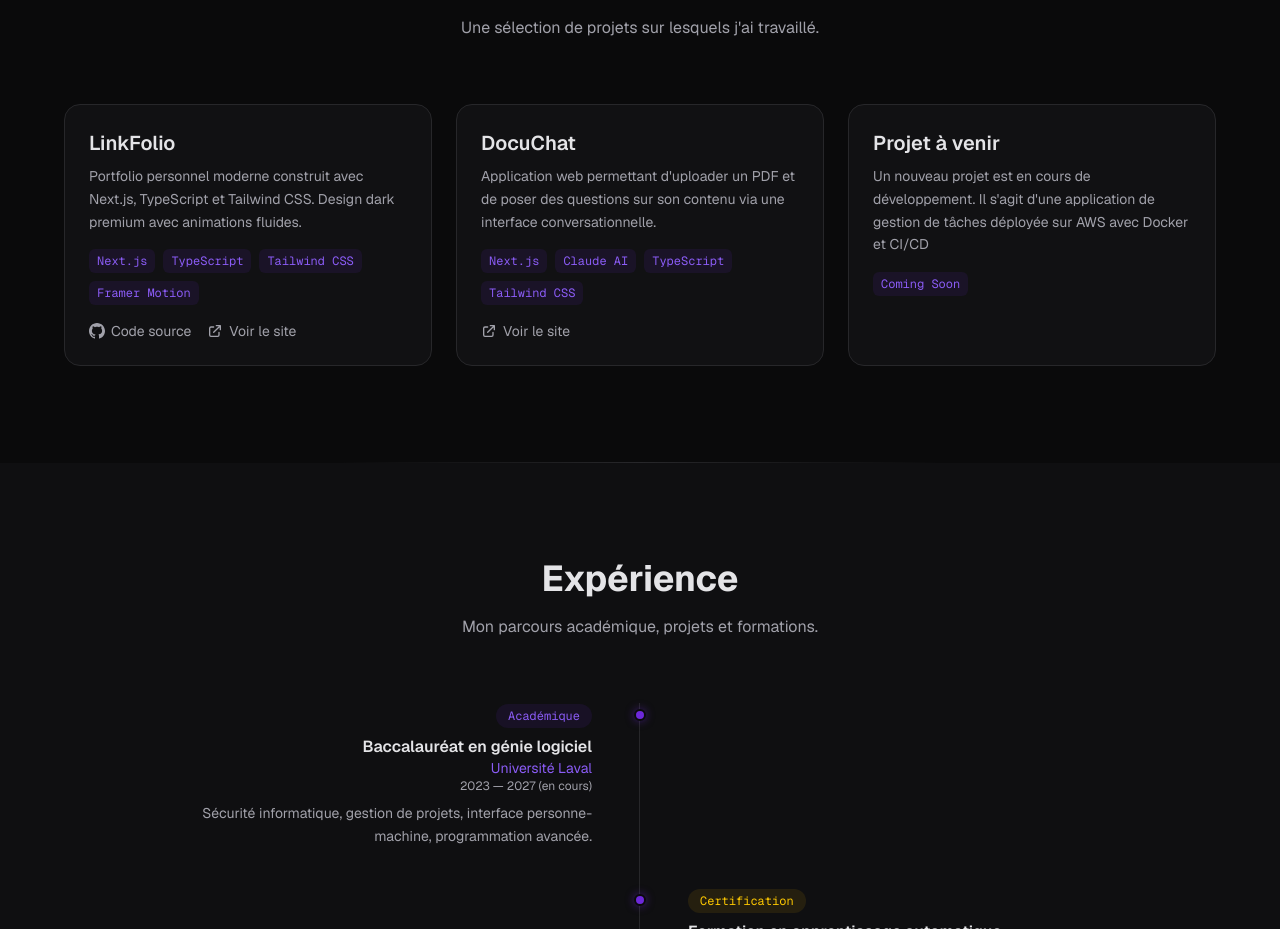
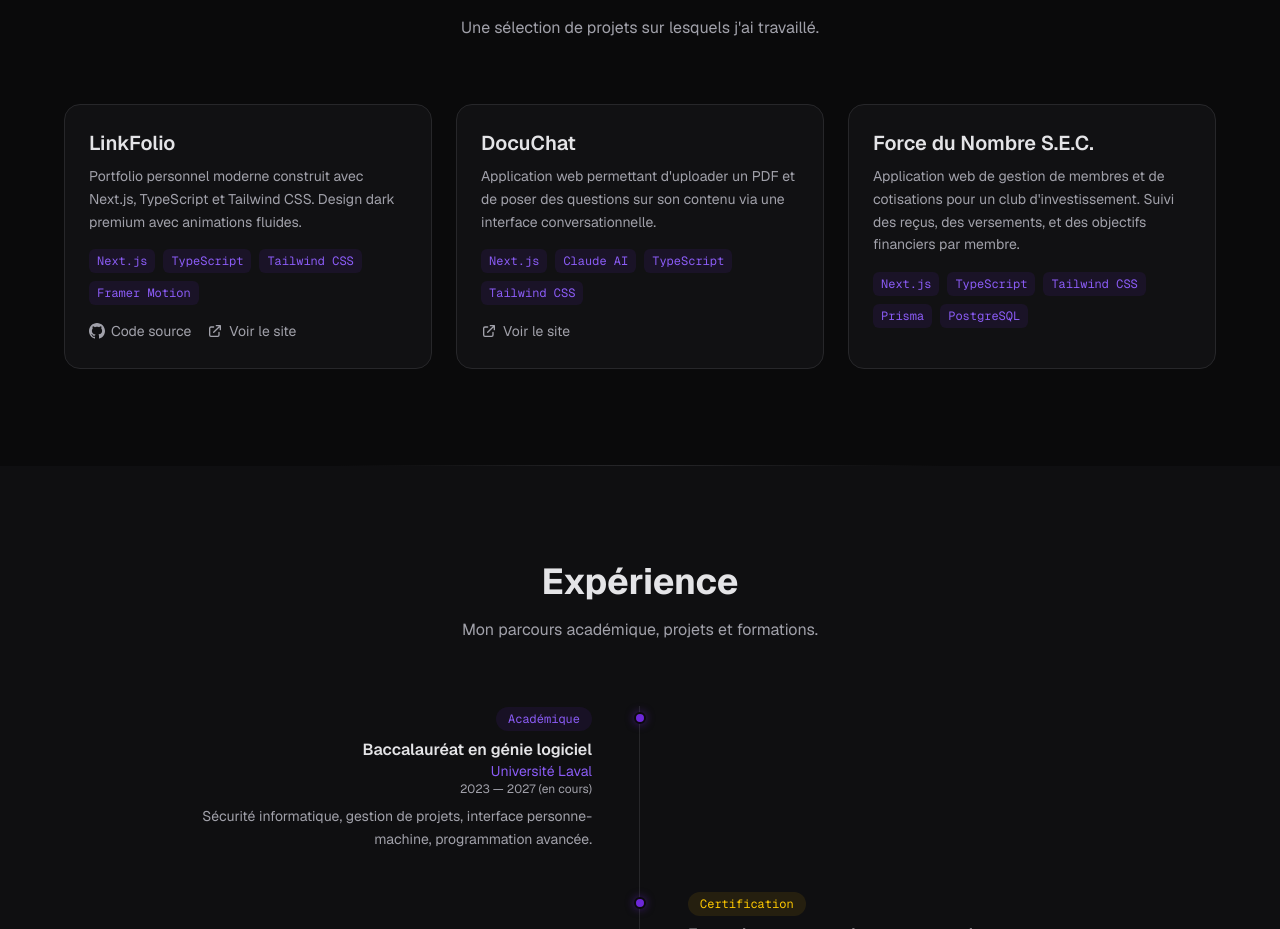
Before and after one commit to danny-abt/linkfolio, a Next.js app: page / in a window 1280 px wide. Shown: the part 1809-2738 px from the top of the page. Built offline with nearby package versions, Linux system fonts and the light colour scheme.

Commit message:
new Project

```diff
--- a/src/data/content.ts
+++ b/src/data/content.ts
@@ -94,10 +94,10 @@
     live: "https://docuchat-dea.vercel.app",
   },
   {
-    title: "Projet à venir",
+    title: "Force du Nombre S.E.C.",
     description:
-      "Un nouveau projet est en cours de développement. Il s'agit d'une application de gestion de tâches déployée sur AWS avec Docker et CI/CD",
-    tags: ["Coming Soon"],
+      "Application web de gestion de membres et de cotisations pour un club d'investissement. Suivi des reçus, des versements, et des objectifs financiers par membre.",
+    tags: ["Next.js", "TypeScript", "Tailwind CSS", "Prisma", "PostgreSQL"],
   },
 ];
 
```
